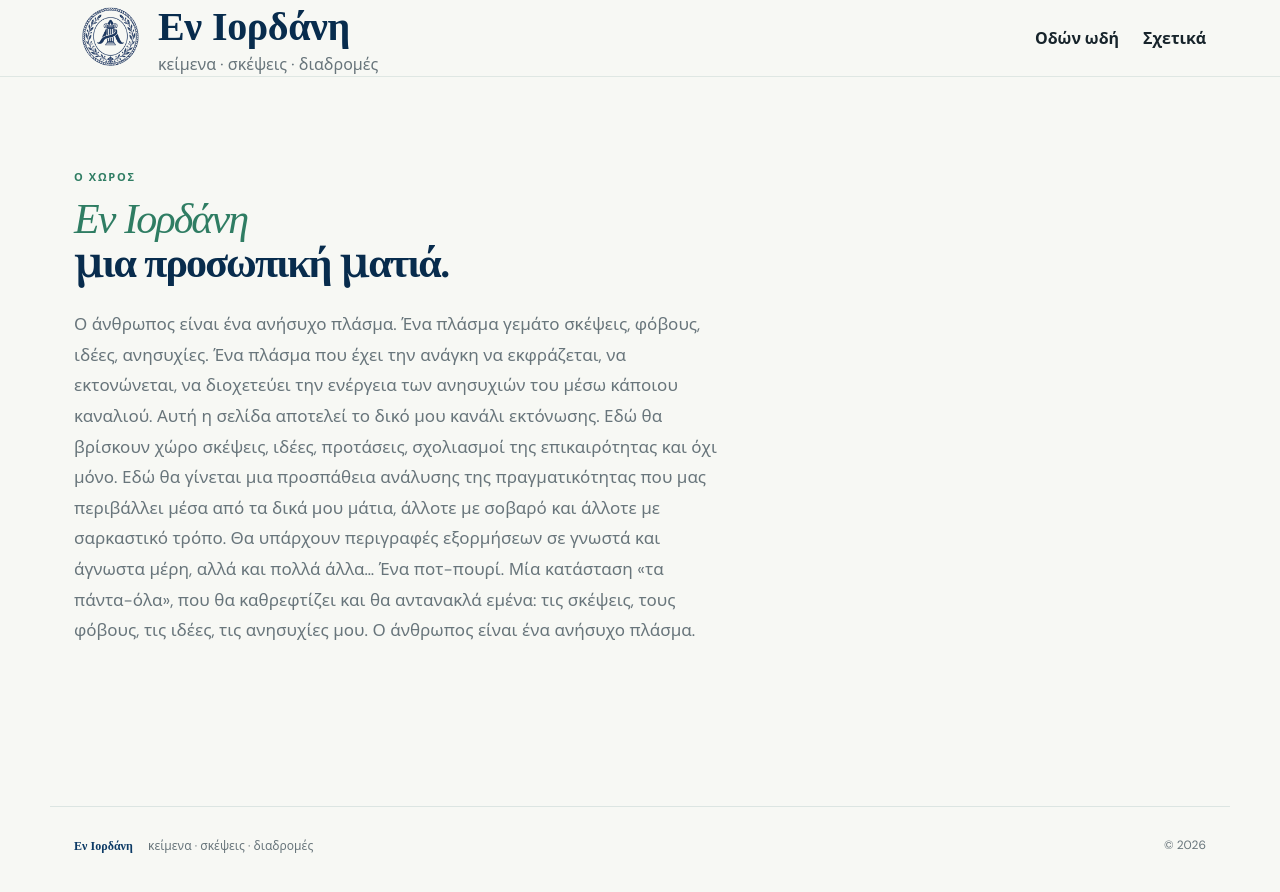
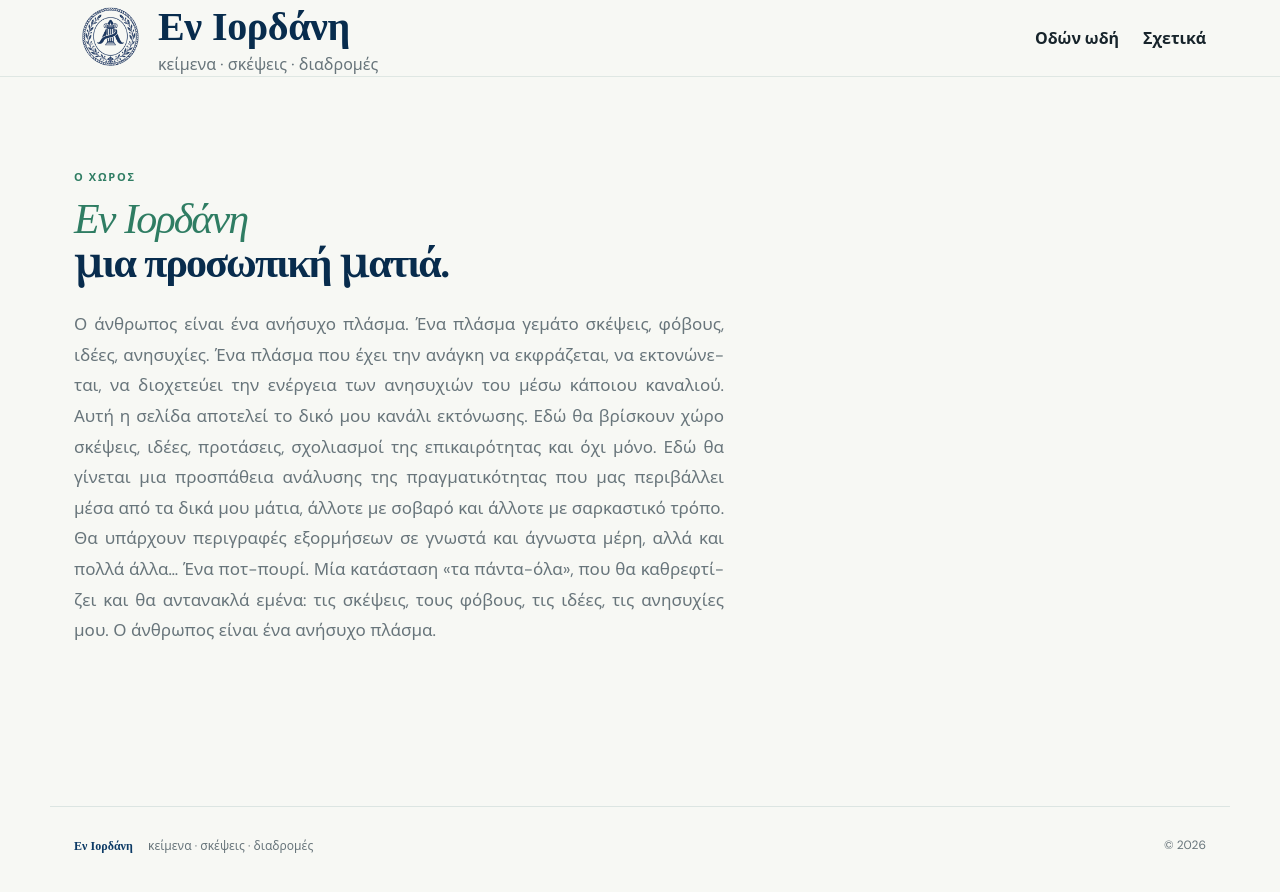
Before and after one commit to a-thrax/a-thrax.github.io, a Jekyll site: the page built from about/index.html, in a window 1280 px wide. Shown: the top 892 px of the page. Built offline with Jekyll 4.4.1, drawn with Linux system fonts in a browser that asks for light colours.

Commit message:
Support bold in quote, indent post paragraphs, justify about text
- Render the homepage quote through markdownify so **bold** works
- Replace the gap between article paragraphs with a book-style
  first-line indent (first paragraph stays flush)
- Justify the about page text

Co-Authored-By: Claude Opus 5.5 <noreply@anthropic.com>

```diff
--- a/_layouts/home.html
+++ b/_layouts/home.html
@@ -29,7 +29,7 @@ layout: default
   {% if home.quote and home.quote != "" %}
   <figure class="quote-card">
     <p class="eyebrow">Η ατάκα της ημέρας</p>
-    <blockquote>{{ home.quote }}</blockquote>
+    <blockquote>{{ home.quote | markdownify }}</blockquote>
     {% if home.quote_author and home.quote_author != "" %}<figcaption>— {{ home.quote_author }}</figcaption>{% endif %}
   </figure>
   {% endif %}
--- a/about/index.html
+++ b/about/index.html
@@ -5,5 +5,5 @@ title: Σχετικά
 <section class="hero">
   <p class="eyebrow">Ο χώρος</p>
   <h1><em>{{ site.title }}</em><br>μια προσωπική ματιά.</h1>
-  <p class="hero-text">{{ site.about }}</p>
+  <p class="hero-text about-text">{{ site.about }}</p>
 </section>
--- a/assets/css/style.css
+++ b/assets/css/style.css
@@ -97,6 +97,7 @@ h1 em { color:var(--green); font-weight:400; }
   line-height:1.8;
   margin:25px 0 30px;
 }
+.about-text { text-align: justify; hyphens: auto; }
 .hero-actions { display:flex; gap:18px; align-items:center; flex-wrap:wrap; }
 
 .home-top {
@@ -135,6 +136,7 @@ h1 em { color:var(--green); font-weight:400; }
   line-height:1.55;
   color:var(--blue-deep);
 }
+.quote-card blockquote p { margin:0; }
 .quote-card figcaption { margin-top:12px; color:var(--muted); font-size:13px; }
 .recent-feed {
   margin-top:18px;
@@ -215,8 +217,9 @@ h1 em { color:var(--green); font-weight:400; }
 
 .post { max-width: 720px; margin: 60px auto 0; }
 .post h1 { font-size: clamp(32px, 5vw, 48px); margin: 20px 0 30px; line-height: 1.15; }
-.post-content { font-size: 17px; line-height: 1.85; color: var(--ink); text-align: justify; hyphens: auto; }
-.post-content p { margin: 0 0 22px; }
+.post-content { font-size: 17px; line-height: 1.85; color: var(--ink); text-align: justify; hyphens: auto; padding-bottom: 22px; }
+.post-content p { margin: 0; }
+.post-content p + p { text-indent: 2em; }
 .post-content a { color: var(--green); }
 .post-content img { max-width: 100%; height: auto; border-radius: 13px; margin: 10px 0 22px; display: block; }
 .post .article-meta { margin-top: 10px; }
```
